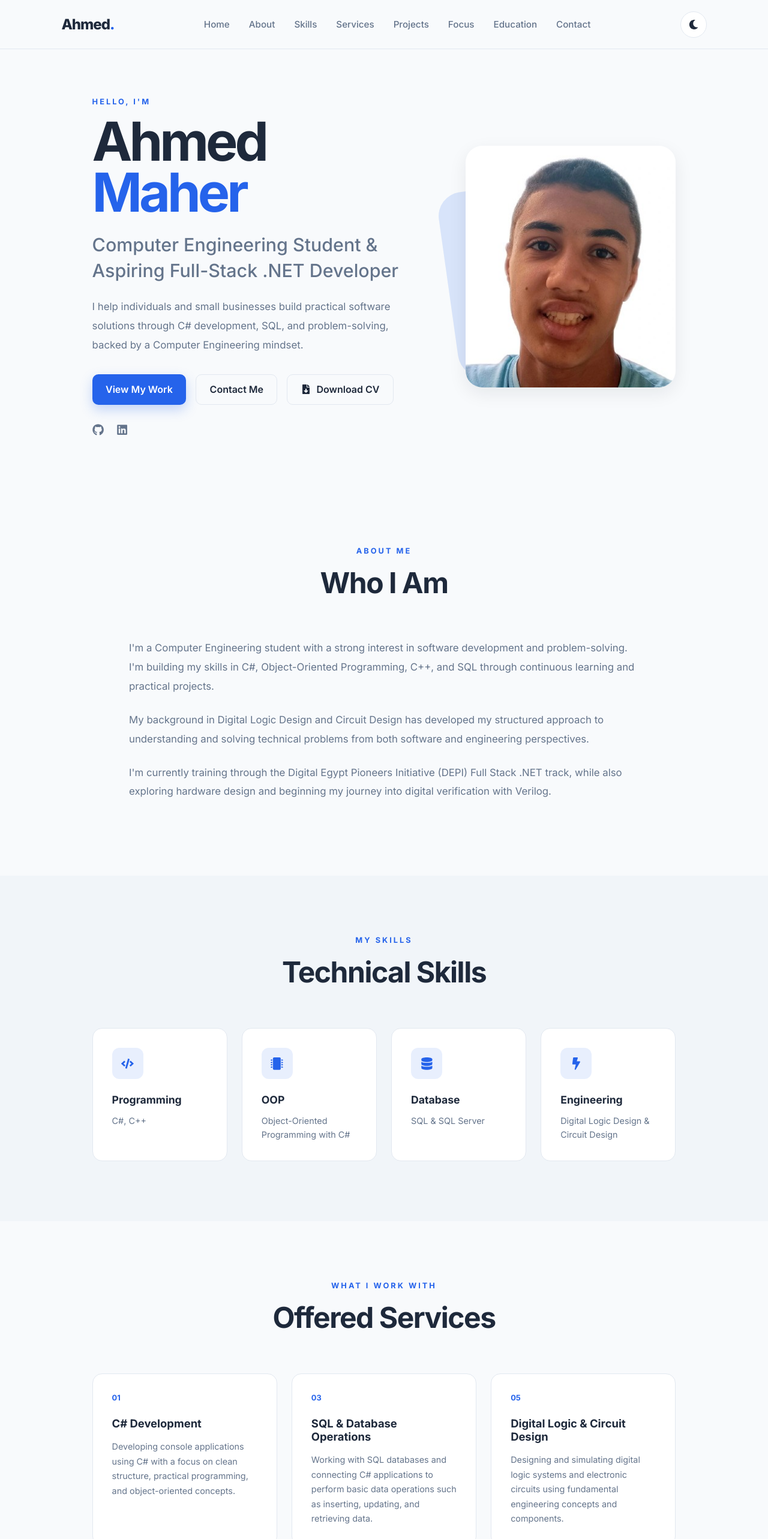
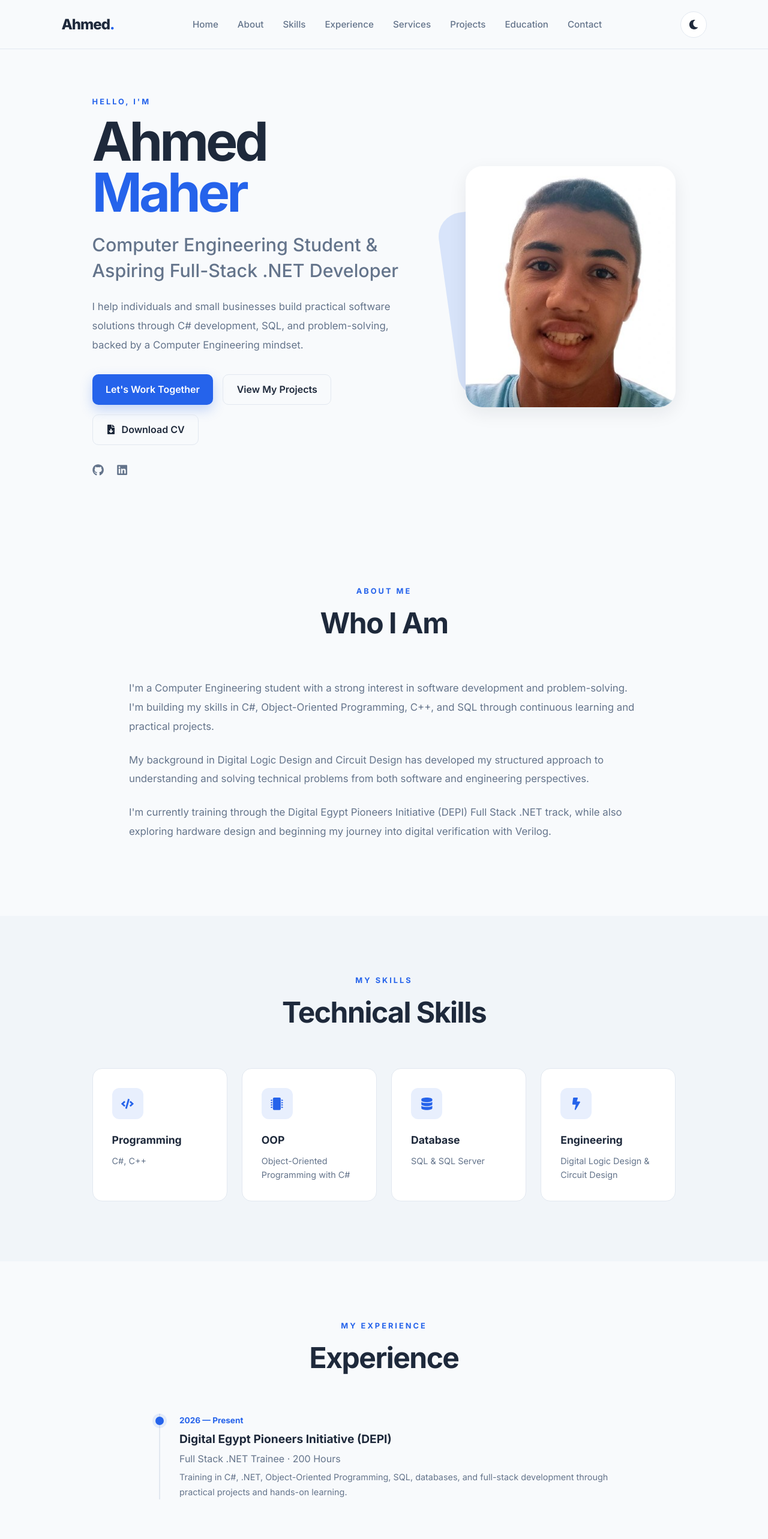
Before and after one commit to ahmedmaher-cse/ahmed-portfolio, a React (Vite) app: page / in a window 1280 px wide. Shown: the top 2566 px of the page at 60% size. Built offline with nearby package versions, Linux system fonts and the light colour scheme.

Commit message:
instructoredit

```diff
--- a/src/App.jsx
+++ b/src/App.jsx
@@ -43,16 +43,16 @@ function App() {
             Skills
           </a>
 
+          <a href="#experience" onClick={() => setMenuOpen(false)}>
+            Experience
+          </a>
+
           <a href="#services" onClick={() => setMenuOpen(false)}>
             Services
           </a>
 
           <a href="#projects" onClick={() => setMenuOpen(false)}>
             Projects
-          </a>
-
-          <a href="#focus" onClick={() => setMenuOpen(false)}>
-            Focus
           </a>
 
           <a href="#education" onClick={() => setMenuOpen(false)}>
@@ -104,12 +104,12 @@ function App() {
             </p>
 
             <div className="hero-buttons">
-              <a href="#projects" className="btn primary-btn">
-                View My Work
+              <a href="#contact" className="btn primary-btn">
+                Let's Work Together
               </a>
 
-              <a href="#contact" className="btn secondary-btn">
-                Contact Me
+              <a href="#projects" className="btn secondary-btn">
+                View My Projects
               </a>
 
               <a
@@ -153,6 +153,7 @@ function App() {
             />
           </div>
         </section>
+
         {/* ================= ABOUT ================= */}
         <section id="about" className="section">
           <div className="section-header">
@@ -183,6 +184,7 @@ function App() {
             </p>
           </div>
         </section>
+
         {/* ================= SKILLS ================= */}
         <section id="skills" className="section alt-section">
           <div className="section-header">
@@ -228,27 +230,56 @@ function App() {
             </div>
           </div>
         </section>
-        {/* ================= SERVICES ================= */}
-        <section id="services" className="section">
+
+        {/* ================= EXPERIENCE ================= */}
+        <section id="experience" className="section">
           <div className="section-header">
-            <p className="section-tag">WHAT I WORK WITH</p>
-            <h2>Offered Services</h2>
+            <p className="section-tag">MY EXPERIENCE</p>
+            <h2>Experience</h2>
+          </div>
+
+          <div className="timeline">
+            <div className="timeline-item">
+              <div className="timeline-dot"></div>
+
+              <div>
+                <span className="timeline-date">2026 — Present</span>
+
+                <h3>Digital Egypt Pioneers Initiative (DEPI)</h3>
+
+                <p>Full Stack .NET Trainee · 200 Hours</p>
+
+                <p className="timeline-note">
+                  Training in C#, .NET, Object-Oriented Programming, SQL,
+                  databases, and full-stack development through practical
+                  projects and hands-on learning.
+                </p>
+              </div>
+            </div>
+          </div>
+        </section>
+
+        {/* ================= SERVICES & CURRENT FOCUS ================= */}
+        <section id="services" className="section alt-section">
+          <div className="section-header">
+            <p className="section-tag">WHAT I DO & WHAT I'M BUILDING</p>
+            <h2>Services & Current Focus</h2>
           </div>
 
           <div className="services-grid">
             <div className="service-card">
               <div className="service-number">01</div>
 
-              <h3>C# Development</h3>
+              <h3>C# & .NET Development</h3>
 
               <p>
-                Developing console applications using C# with a focus on clean
-                structure, practical programming, and object-oriented concepts.
+                Developing practical applications using C# and building my
+                foundation in the .NET ecosystem through hands-on projects.
               </p>
             </div>
 
             <div className="service-card">
-              <div className="service-number">03</div>
+              <div className="service-number">02</div>
 
               <h3>SQL & Database Operations</h3>
 
@@ -260,7 +291,18 @@ function App() {
             </div>
 
             <div className="service-card">
-              <div className="service-number">05</div>
+              <div className="service-number">03</div>
+
+              <h3>Software Development</h3>
+
+              <p>
+                Deepening my understanding of object-oriented programming,
+                databases, clean structure, and practical software development.
+              </p>
+            </div>
+
+            <div className="service-card">
+              <div className="service-number">04</div>
 
               <h3>Digital Logic & Circuit Design</h3>
 
@@ -269,10 +311,22 @@ function App() {
                 circuits using fundamental engineering concepts and components.
               </p>
             </div>
+
+            <div className="service-card">
+              <div className="service-number">05</div>
+
+              <h3>Digital Verification</h3>
+
+              <p>
+                Beginning my journey into digital verification and Verilog,
+                building on my background in Digital Logic Design.
+              </p>
+            </div>
           </div>
         </section>
+
         {/* ================= PROJECTS ================= */}
-        <section id="projects" className="section alt-section">
+        <section id="projects" className="section">
           <div className="section-header">
             <p className="section-tag">MY WORK</p>
             <h2>Featured Projects</h2>
@@ -284,15 +338,18 @@ function App() {
               <div className="project-number">01</div>
 
               <h3>Command-Line Calculator</h3>
+
               <p>
                 Developed a command-line calculator in C++ supporting arithmetic
                 and exponentiation operations with input validation, error
                 handling, and formatted output.
               </p>
+
               <div className="project-tech">
                 <span>C++</span>
                 <span>C++17</span>
               </div>
+
               <div className="project-links calculator-links">
                 <a
                   href="https://github.com/ahmedmaher-cse/cpp-command-line-calculator"
@@ -307,22 +364,24 @@ function App() {
             </article>
 
             {/* Project 02 */}
-
             <article className="project-card">
               <div className="project-number">02</div>
 
               <h3>C# ATM Console Application</h3>
+
               <p>
                 Developed a console-based ATM application using C# and OOP
                 concepts, implementing customer authentication, balance
                 checking, withdrawals, and deposits.
               </p>
+
               <div className="project-tech">
                 <span>C#</span>
                 <span>OOP</span>
                 <span>Collections</span>
                 <span>.NET</span>
               </div>
+
               <div className="project-links calculator-links">
                 <a
                   href="https://github.com/ahmedmaher-cse/CSharp-ATM-Console-Application"
@@ -337,23 +396,25 @@ function App() {
             </article>
 
             {/* Project 03 */}
-
             <article className="project-card">
               <div className="project-number">03</div>
 
               <h3>SecureLock – Digital Access Control System</h3>
+
               <p>
                 Designed and simulated a digital access control system featuring
                 code verification, timed door unlocking, countdown display, and
                 enhanced security mechanisms including a buzzer alarm and
                 30-second lockout after repeated failed attempts.
               </p>
+
               <div className="project-tech">
                 <span>Digital Logic</span>
                 <span>Flip-Flops</span>
                 <span>Counters</span>
                 <span>7-Segment</span>
               </div>
+
               <div className="project-links securelock-links">
                 <a
                   href="https://github.com/ahmedmaher-cse/SecureLock-Digital-Access-Control-System"
@@ -377,16 +438,17 @@ function App() {
             </article>
 
             {/* Project 04 */}
-
             <article className="project-card">
               <div className="project-number">04</div>
 
               <h3>Solar Tracking System</h3>
+
               <p>
                 Designed a hardware-based solar tracking system using LDR
                 sensors, a servo motor, op-amps, and resistors to detect light
                 direction and adjust panel position.
               </p>
+
               <div className="project-tech">
                 <span>LDR</span>
                 <span>Servo Motor</span>
@@ -395,15 +457,16 @@ function App() {
             </article>
 
             {/* Project 05 */}
-
             <article className="project-card">
               <div className="project-number">05</div>
 
               <h3>DC Regulated Power Supply</h3>
+
               <p>
                 Designed and built a regulated DC power supply using a
                 transformer, bridge rectifier, capacitor, and Zener diode.
               </p>
+
               <div className="project-tech">
                 <span>Electronics</span>
                 <span>Circuit Design</span>
@@ -412,52 +475,8 @@ function App() {
           </div>
         </section>
 
-        {/* ================= CURRENT FOCUS ================= */}
-        <section id="focus" className="section">
-          <div className="section-header">
-            <p className="section-tag">CURRENT FOCUS</p>
-            <h2>What I'm Building</h2>
-          </div>
-
-          <div className="services-grid">
-            <div className="service-card">
-              <div className="service-number">01</div>
-
-              <h3>Full-Stack .NET Development</h3>
-
-              <p>
-                Building my foundation in the .NET ecosystem through the DEPI
-                Full Stack .NET training program and practical development
-                projects.
-              </p>
-            </div>
-
-            <div className="service-card">
-              <div className="service-number">02</div>
-
-              <h3>Software Development</h3>
-
-              <p>
-                Deepening my understanding of C#, object-oriented programming,
-                databases, and software development practices through hands-on
-                learning.
-              </p>
-            </div>
-
-            <div className="service-card">
-              <div className="service-number">03</div>
-
-              <h3>Digital Verification</h3>
-
-              <p>
-                Beginning my journey into digital verification and Verilog,
-                building on my background in Digital Logic Design.
-              </p>
-            </div>
-          </div>
-        </section>
         {/* ================= EDUCATION ================= */}
-        <section id="education" className="section">
+        <section id="education" className="section alt-section">
           <div className="section-header">
             <p className="section-tag">EDUCATION</p>
             <h2>My Learning Journey</h2>
@@ -493,16 +512,18 @@ function App() {
             </div>
           </div>
         </section>
+
         {/* ================= CONTACT ================= */}
         <section id="contact" className="contact-section">
           <div className="contact-content">
             <p className="section-tag">GET IN TOUCH</p>
 
-            <h2>Let's Connect.</h2>
+            <h2>Let's Build Something Together.</h2>
 
             <p>
-              I'm always interested in learning opportunities, internships, and
-              technical projects. Feel free to reach out.
+              Looking for an internship, learning opportunity, or technical
+              project? I'm open to connecting, learning, and building practical
+              software solutions.
             </p>
 
             <a
@@ -510,7 +531,7 @@ function App() {
               className="btn primary-btn email-btn"
             >
               <FaEnvelope />
-              <span>Send Me an Email</span>
+              <span>Let's Talk</span>
             </a>
 
             <div className="contact-links">
```
Also changed, not shown: src/App.css (line endings or trailing spaces).
